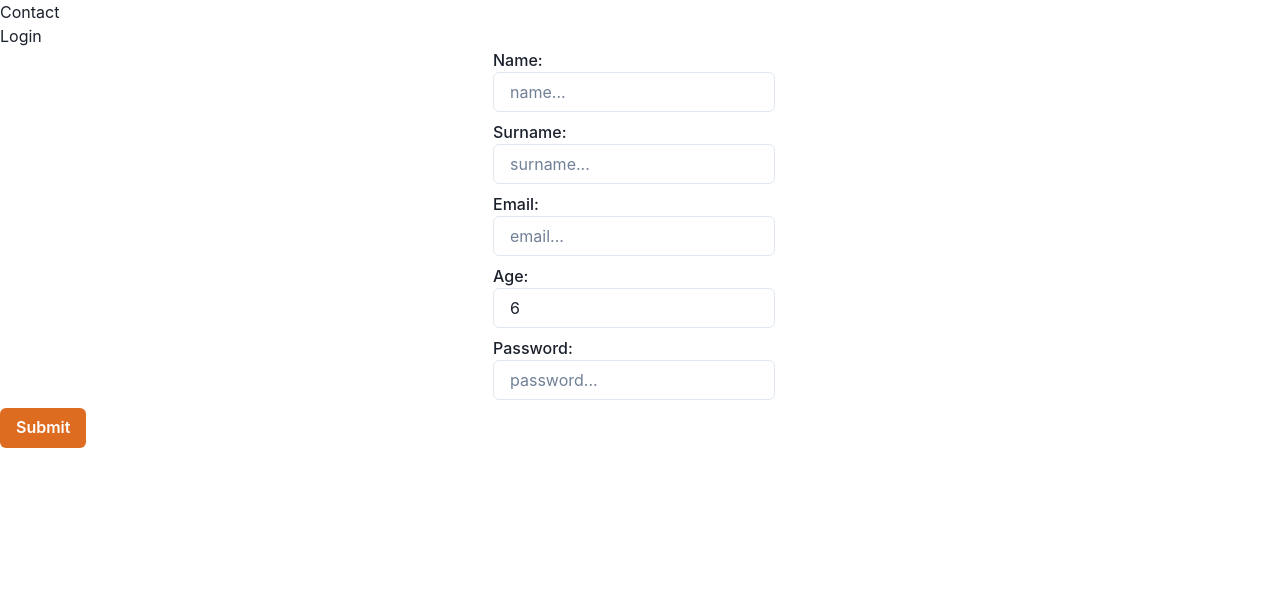
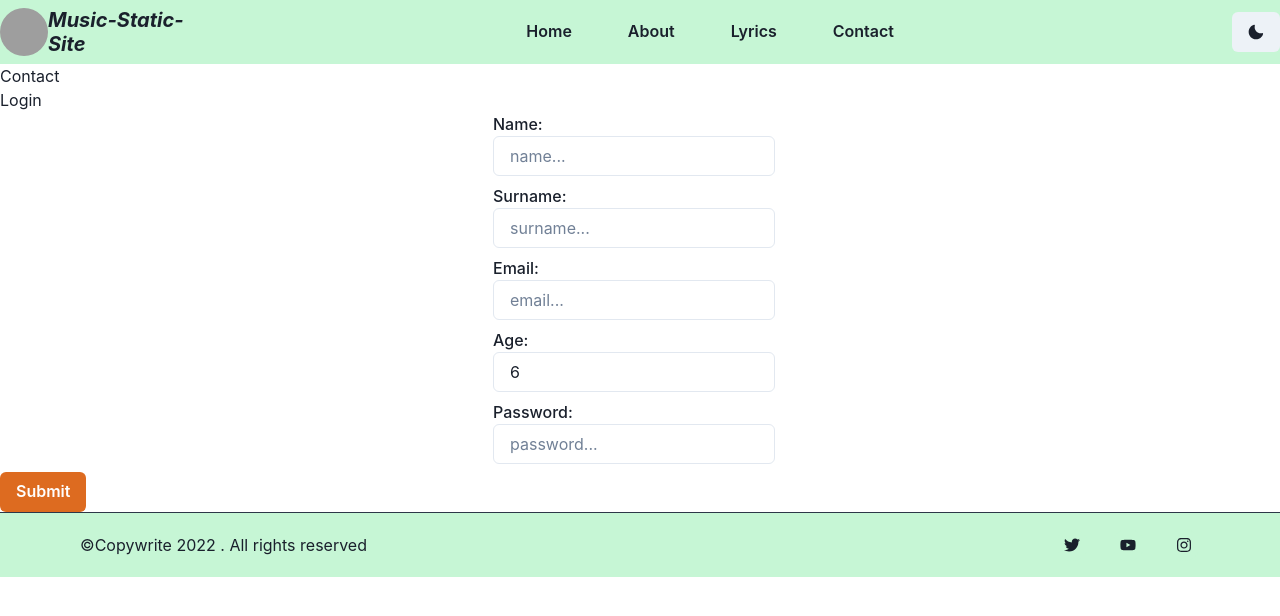
Before and after one commit to DonaldMzima/Music-Static-Site, a Next.js app: page /Contact in a window 1280 px wide. Shown: the top 616 px of the page. Built offline with nearby package versions, Linux system fonts and the light colour scheme; grey boxes are pictures that could not be loaded.

Commit message:
ref:nav/bar/components

```diff
--- a/components/NavBar.tsx
+++ b/components/NavBar.tsx
@@ -16,13 +16,15 @@ import Link from 'next/link'
 import { Form } from './Form'
 import Footer from './footer/Footer'
 import { DarkMode } from './DarkMode'
+import { useRouter } from 'next/router'
 
 const NavBar = () => {
-  // const value = useColorModeValue(gray.100, green.100)
+  const route = useRouter()
+  const value = useColorModeValue('green.100', 'whiteAlpha.100')
 
   return (
     <>
-      <Box bg="gray.100">
+      <Box bg={value}>
         <Flex h={16} alignItems={'center'}>
           <Avatar
             size={'md'}
@@ -43,7 +45,7 @@ const NavBar = () => {
             align={'center'}
           >
             <Stack direction={'row'} spacing={6}>
-              <Link href="/Home">
+              <Link href="/">
                 <Button
                   variant="ghost"
                   as="a"
@@ -55,7 +57,7 @@ const NavBar = () => {
                 </Button>
               </Link>
 
-              <Link href="/About">
+              <Link href="/about">
                 <Button
                   variant="ghost"
                   as="a"
@@ -67,8 +69,8 @@ const NavBar = () => {
                 </Button>
               </Link>
 
-              <Link href="/Lyrics">
               <Button
+                onClick={() => route.push('/lyrics')}
                 variant="ghost"
                 as="a"
                 aria-label="Lyrics"
@@ -77,9 +79,8 @@ const NavBar = () => {
               >
                 Lyrics
               </Button>
-              </Link>
 
-              <Link href="/Contact">
+              <Link href="/contact">
                 <Button
                   variant="ghost"
                   as="a"
@@ -105,15 +106,6 @@ const NavBar = () => {
           </Box>
         </Flex>
       </Box>
-      <Img
-        src={
-          'https://i0.wp.com/americbuzz.com/wp-content/uploads/2021/09/600_upload_playlist_50960.webp?resize=484%2C484&ssl=1'
-        }
-      />
-
-      <div>
-        <Footer />
-      </div>
     </>
   )
 }
--- a/components/footer/Footer.tsx
+++ b/components/footer/Footer.tsx
@@ -4,6 +4,7 @@ import {
   Container,
   Stack,
   Text,
+  useColorModeValue,
   VisuallyHidden,
 } from '@chakra-ui/react'
 import React, { ReactNode } from 'react'
@@ -19,9 +20,11 @@ const Footer = () => {
     label: string
     href: string
   }) => {
+    const colorMode = useColorModeValue('green.100', 'whiteAlpha.100')
+    const hover = useColorModeValue('whiteAlpha.80', 'gray.100')
     return (
       <chakra.button
-        bg={'whiteAlpha.100'}
+        bg={colorMode}
         rounded={'full'}
         w={8}
         h={8}
@@ -33,7 +36,7 @@ const Footer = () => {
         justifyContent={'center'}
         transition={'background 0.3s ease'}
         _hover={{
-          bg: 'whiteAlpha.200',
+          bg: hover,
         }}
       >
         <VisuallyHidden>{label}</VisuallyHidden>
@@ -47,7 +50,7 @@ const Footer = () => {
         borderTopWidth={1}
         borderStyle={'solid'}
         borderColor={'gray.700'}
-        bg={'gray.700'}
+        bg={useColorModeValue('green.100', 'whiteAlpha.100')}
       >
         <Container
           as={Stack}
--- a/pages/About.tsx
+++ b/pages/About.tsx
@@ -1,10 +1,14 @@
 import React from 'react'
+import NavBar from '../components/NavBar'
 import SvgComponent from '../svgs/SVG'
 
-export const About = () => {
+const About = () => {
   return (
     <div>
+      <NavBar />
       <SvgComponent />
     </div>
   )
 }
+
+export default About
--- a/pages/Contact.tsx
+++ b/pages/Contact.tsx
@@ -1,15 +1,18 @@
 import React from 'react'
+import Footer from '../components/footer/Footer'
 import { Form } from '../components/Form'
+import NavBar from '../components/NavBar'
 
 const Contact = () => {
   return (
     <>
-      {' '}
+      <NavBar />
       <div>Contact</div>
+
       <div>
-        {' '}
         <Form />
       </div>
+      <Footer />
     </>
   )
 }
```
Also changed, not shown: pages/Home.tsx (deleted, +0 -9 lines), pages/index.tsx (+8 -7 lines). Lines whose indentation alone changed are shown as unchanged.
